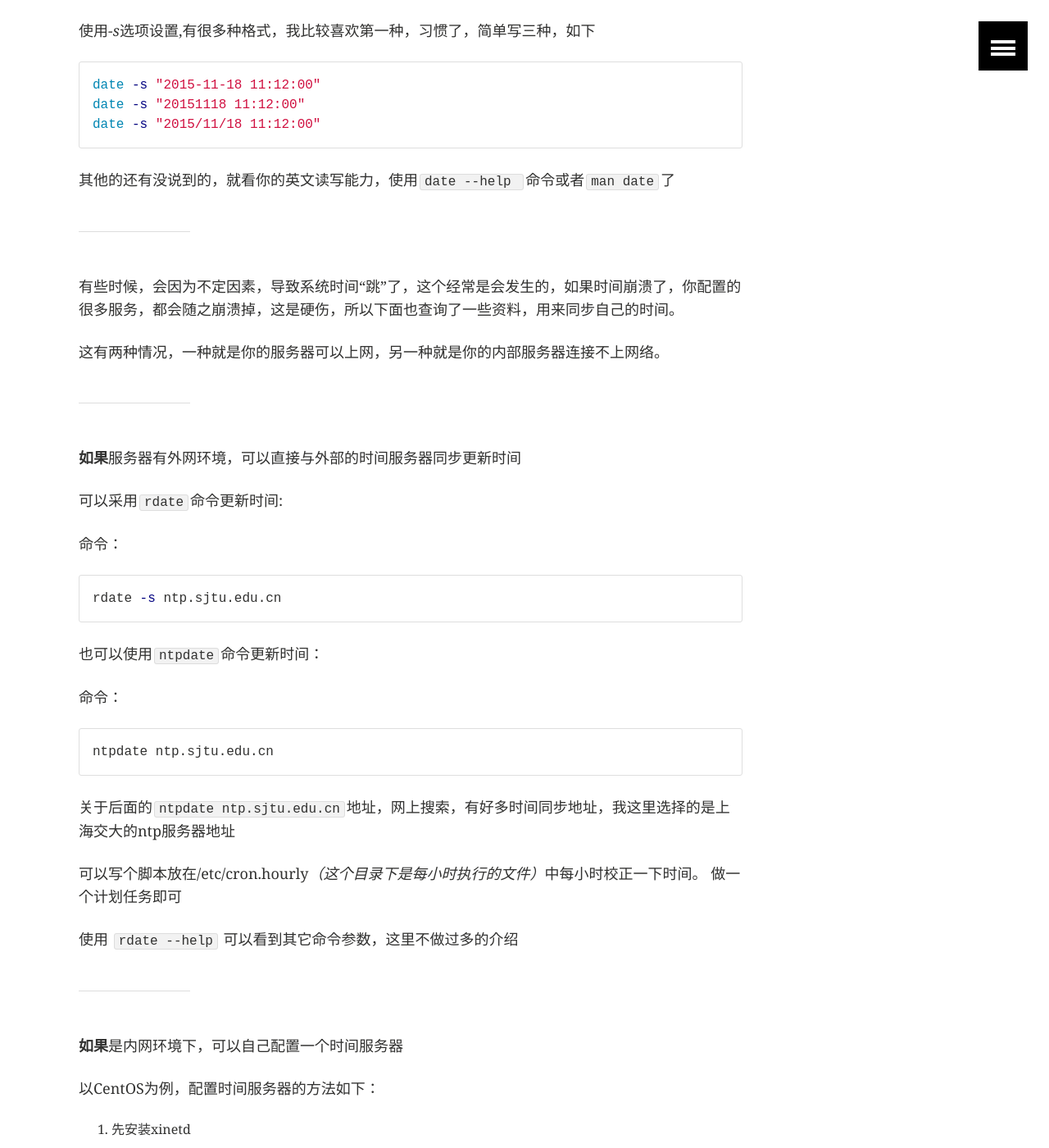
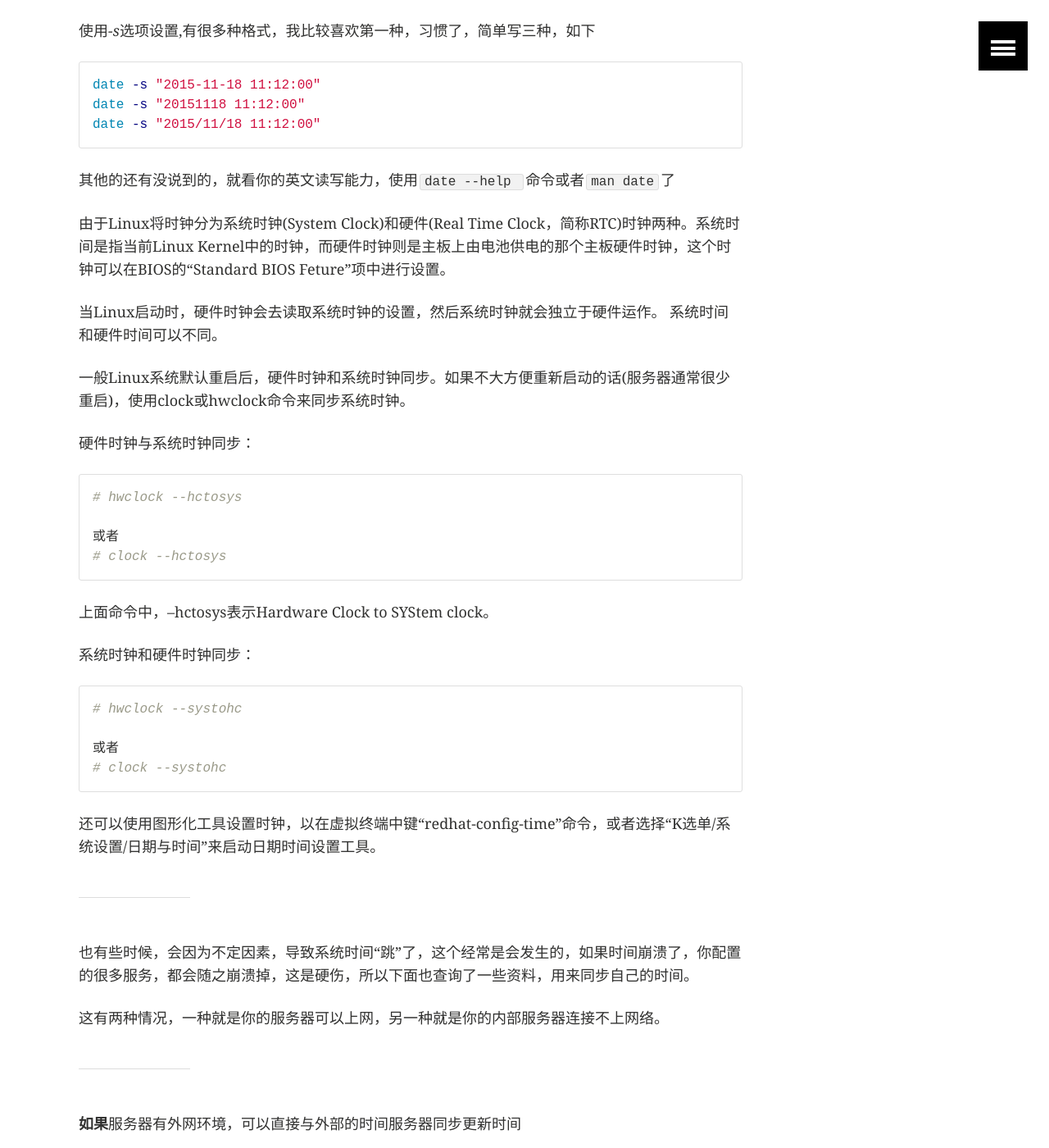
Before and after one commit to Jeremy115/goywzl.github.io, a Jekyll site: the page built from _posts/linux/2015-11-20-centos-time.markdown, in a window 1280 px wide and 1400 px high, scrolled down 1853 px. Shown: the whole window at 82% size. Built offline with Jekyll 4.4.1, drawn with Linux system fonts in a browser that asks for light colours; comment, search, counter and statistics services are not loaded.

Commit message:
alter centos-time

```diff
--- a/_posts/linux/2015-11-20-centos-time.markdown
+++ b/_posts/linux/2015-11-20-centos-time.markdown
@@ -94,10 +94,47 @@ date -s "2015/11/18 11:12:00"
 其他的还有没说到的，就看你的英文读写能力，使用`date --help `命令或者`man date`了
 
 
+由于Linux将时钟分为系统时钟(System Clock)和硬件(Real Time Clock，简称RTC)时钟两种。系统时间是指当前Linux Kernel中的时钟，而硬件时钟则是主板上由电池供电的那个主板硬件时钟，这个时钟可以在BIOS的“Standard BIOS Feture”项中进行设置。
+
+当Linux启动时，硬件时钟会去读取系统时钟的设置，然后系统时钟就会独立于硬件运作。
+系统时间和硬件时间可以不同。
+
+一般Linux系统默认重启后，硬件时钟和系统时钟同步。如果不大方便重新启动的话(服务器通常很少重启)，使用clock或hwclock命令来同步系统时钟。
+
+硬件时钟与系统时钟同步：
+
+{% highlight bash %}
+{% raw %}
+
+# hwclock --hctosys
+或者
+# clock --hctosys
+
+{% endraw %}
+{% endhighlight %}
+
+上面命令中，--hctosys表示Hardware Clock to SYStem clock。
+
+系统时钟和硬件时钟同步：
+
+{% highlight bash %}
+{% raw %}
+
+# hwclock --systohc
+或者
+# clock --systohc
+
+{% endraw %}
+{% endhighlight %}
+
+还可以使用图形化工具设置时钟，以在虚拟终端中键“redhat-config-time”命令，或者选择“K选单/系统设置/日期与时间”来启动日期时间设置工具。
+
+
+
 
 ----------
 
-有些时候，会因为不定因素，导致系统时间“跳”了，这个经常是会发生的，如果时间崩溃了，你配置的很多服务，都会随之崩溃掉，这是硬伤，所以下面也查询了一些资料，用来同步自己的时间。
+也有些时候，会因为不定因素，导致系统时间“跳”了，这个经常是会发生的，如果时间崩溃了，你配置的很多服务，都会随之崩溃掉，这是硬伤，所以下面也查询了一些资料，用来同步自己的时间。
 
 这有两种情况，一种就是你的服务器可以上网，另一种就是你的内部服务器连接不上网络。
 
```
